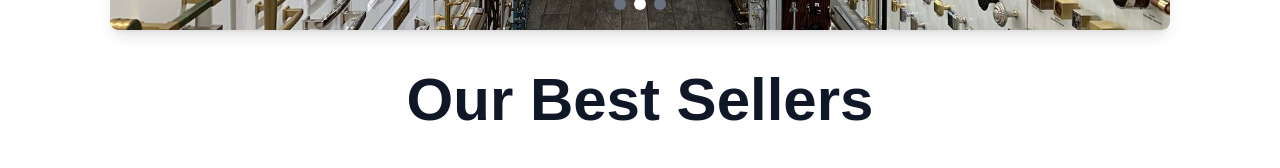
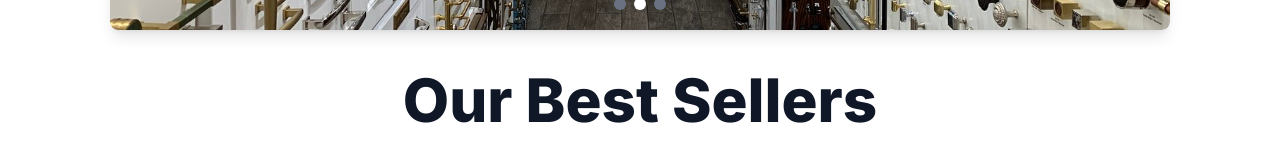
Before and after one commit to A5shi5h/yuvrajenterprise, a Next.js app: page / in a window 1280 px wide. Shown: the part 777-945 px from the top of the page. Built offline with nearby package versions, Linux system fonts and the light colour scheme.

Commit message:
changes in font

```diff
--- a/components/BestSeller.tsx
+++ b/components/BestSeller.tsx
@@ -3,6 +3,9 @@ import Image from "next/image";
 import Link from "next/link";
 import { motion, useInView } from "framer-motion";
 import { useRef } from "react";
+import { Inter } from "next/font/google";
+
+const inter = Inter({ subsets: ["latin"] });
 
 const bestSellers = [
   {
@@ -41,7 +44,7 @@ const BestSellers = () => {
       <div className="mt-10">
         <motion.h1
           ref={ref}
-          className="text-4xl sm:text-5xl md:text-6xl font-bold text-gray-900 text-center"
+          className={`text-4xl sm:text-5xl md:text-6xl font-extrabold text-gray-900 text-center ${inter.className}`}
           variants={headingVariants}
           initial="hidden"
           animate={isInView ? "visible" : "hidden"}
```
